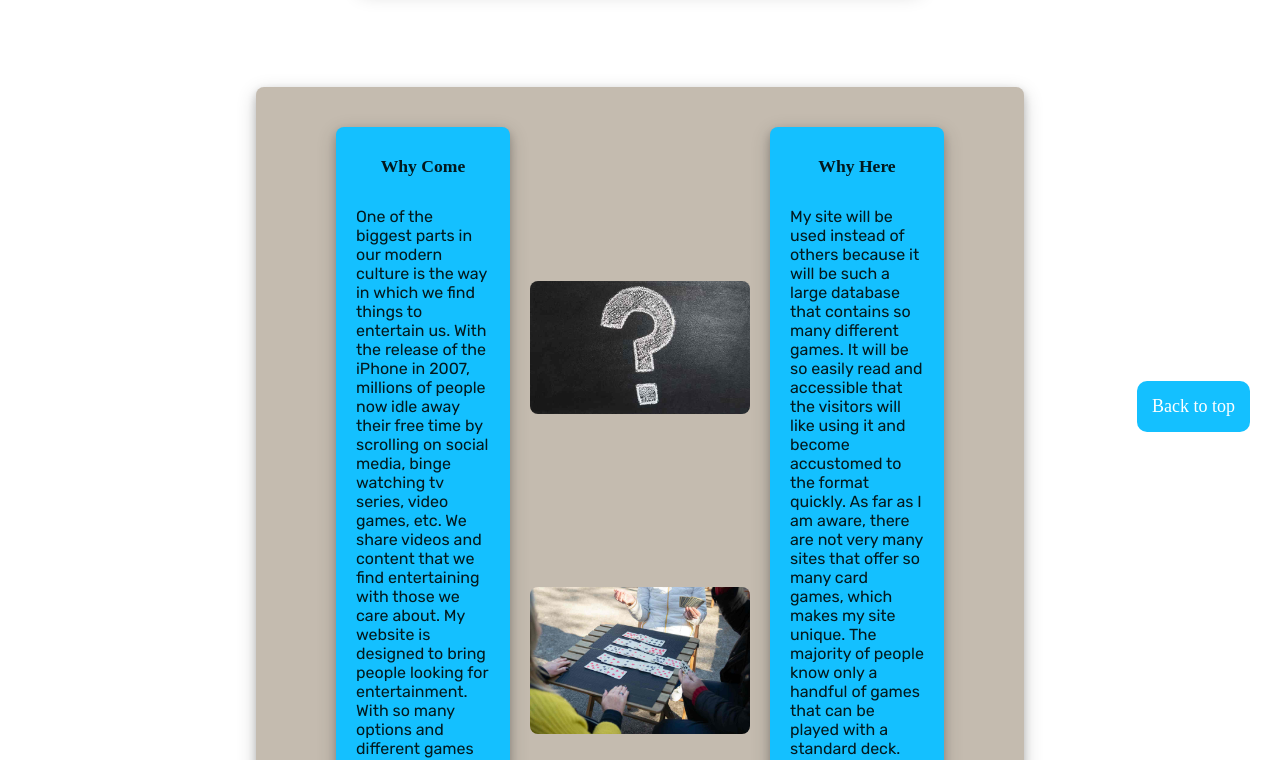
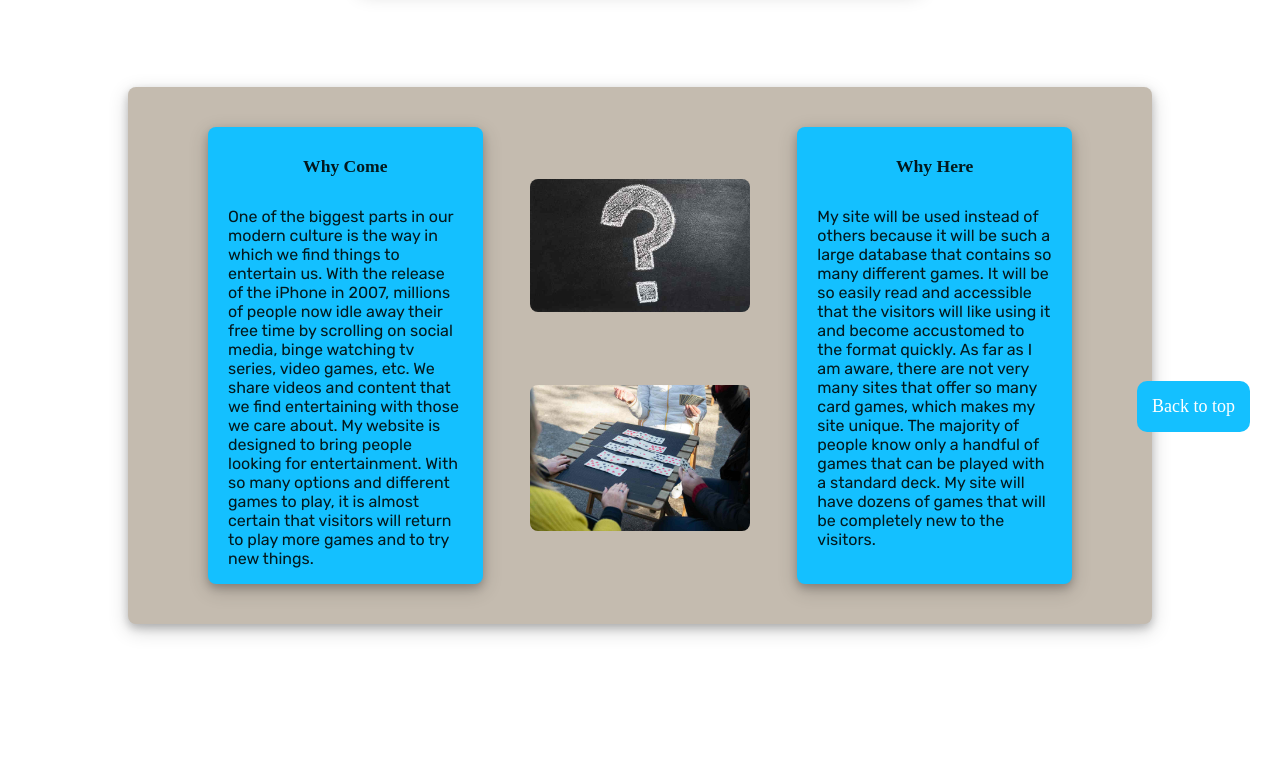
Before and after one commit to cosmo4/CardGameSite, a plain HTML site: page why.html in a window 1280 px wide. Shown: the part 348-1108 px from the top of the page. Drawn offline with Linux system fonts and the light colour scheme; a web font is replaced by a local one.

Commit message:
all pages finished and ready for grade

```diff
--- a/styles/style.css
+++ b/styles/style.css
@@ -222,10 +222,10 @@
 
 .whybody {
     display: grid;
-    grid-template-columns: 1fr 1fr 1fr 1fr 1fr;
+    grid-template-columns: 1fr 200px 200px 200px 1fr;
     row-gap: 50px;
-    margin-left: 20%;
-    margin-right: 20%;
+    margin-left: 10%;
+    margin-right: 10%;
 }
 .whycontent {
     grid-column: 1/6;
```
Also changed, not shown: images/cardWhyUseWireframe.png.
